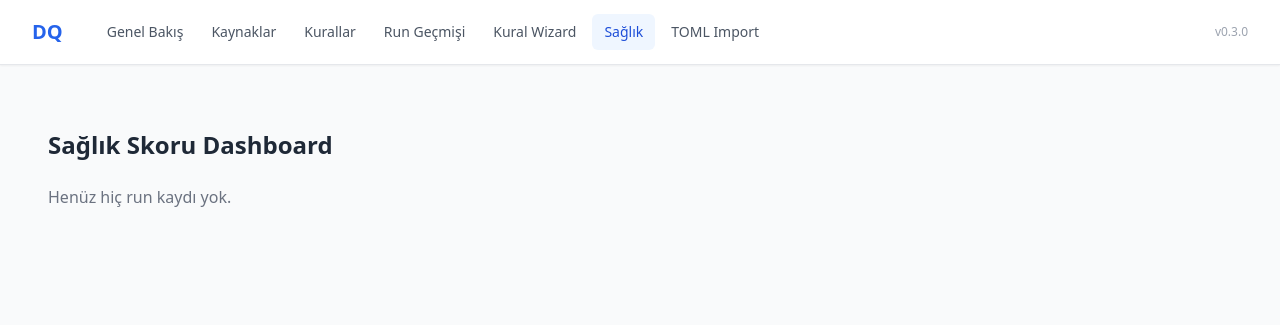
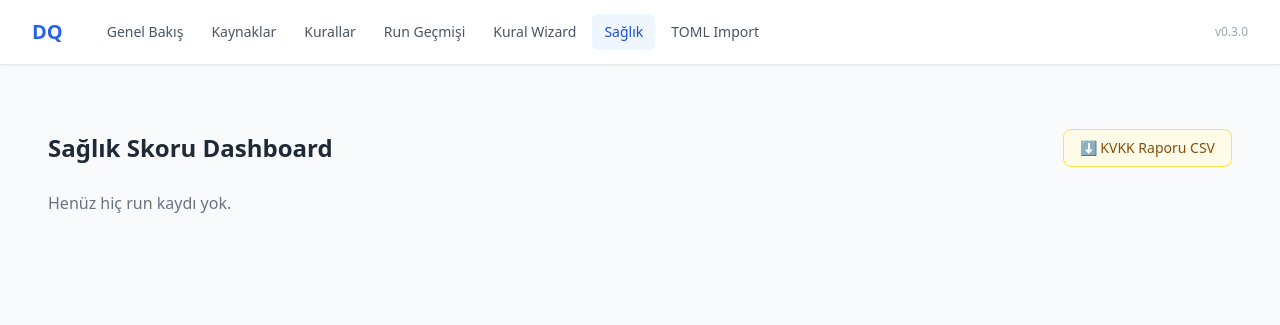
Before and after one commit to SHapeloglu/DQ, a FastAPI app: template templates/health.html in a window 1280 px wide. Shown: the top 325 px of the page. Run offline with FastAPI, Linux system fonts and the light colour scheme; the template is opened without the code that fills it, so the values that code supplies are empty; some libraries are stand-ins or nearby versions.

Commit message:
feat: KVKK raporu CSV export — health dashboard'a indirme butonu eklendi

```diff
--- a/templates/health.html
+++ b/templates/health.html
@@ -2,7 +2,10 @@
 {% block title %}Sağlık Skoru — DQ{% endblock %}
 {% block content %}
 <div class="max-w-7xl mx-auto px-4 py-8">
-  <h1 class="text-2xl font-bold text-gray-800 mb-6">Sağlık Skoru Dashboard</h1>
+  <div class="flex items-center justify-between mb-6">
+    <h1 class="text-2xl font-bold text-gray-800">Sağlık Skoru Dashboard</h1>
+    <button onclick="downloadPiiCsv()" class="text-sm bg-yellow-50 border border-yellow-300 text-yellow-800 px-4 py-2 rounded-lg hover:bg-yellow-100 transition">⬇️ KVKK Raporu CSV</button>
+  </div>
 
   {% if not scores %}
     <p class="text-gray-500">Henüz hiç run kaydı yok.</p>
@@ -90,5 +93,20 @@ async function loadTrend(sourceId, sourceName) {
     }
   });
 }
+
+async function downloadPiiCsv() {
+    const res = await fetch('/api/pii-report');
+    const data = await res.json();
+    const rows = data.sources || [];
+    const lines = ['Kaynak,Kolon,PII Tipi,Null%,Benzersiz'];
+    rows.forEach(s => (s.columns||[]).forEach(c =>
+        lines.push(`"${s.source_name}","${c.column_name}","${c.pii_type||''}","${c.null_pct||''}","${c.distinct_count||''}"`)
+    ));
+    const blob = new Blob([lines.join('\n')], {type:'text/csv'});
+    const a = document.createElement('a');
+    a.href = URL.createObjectURL(blob);
+    a.download = 'kvkk_raporu.csv';
+    a.click();
+}
 </script>
 {% endblock %}
```
